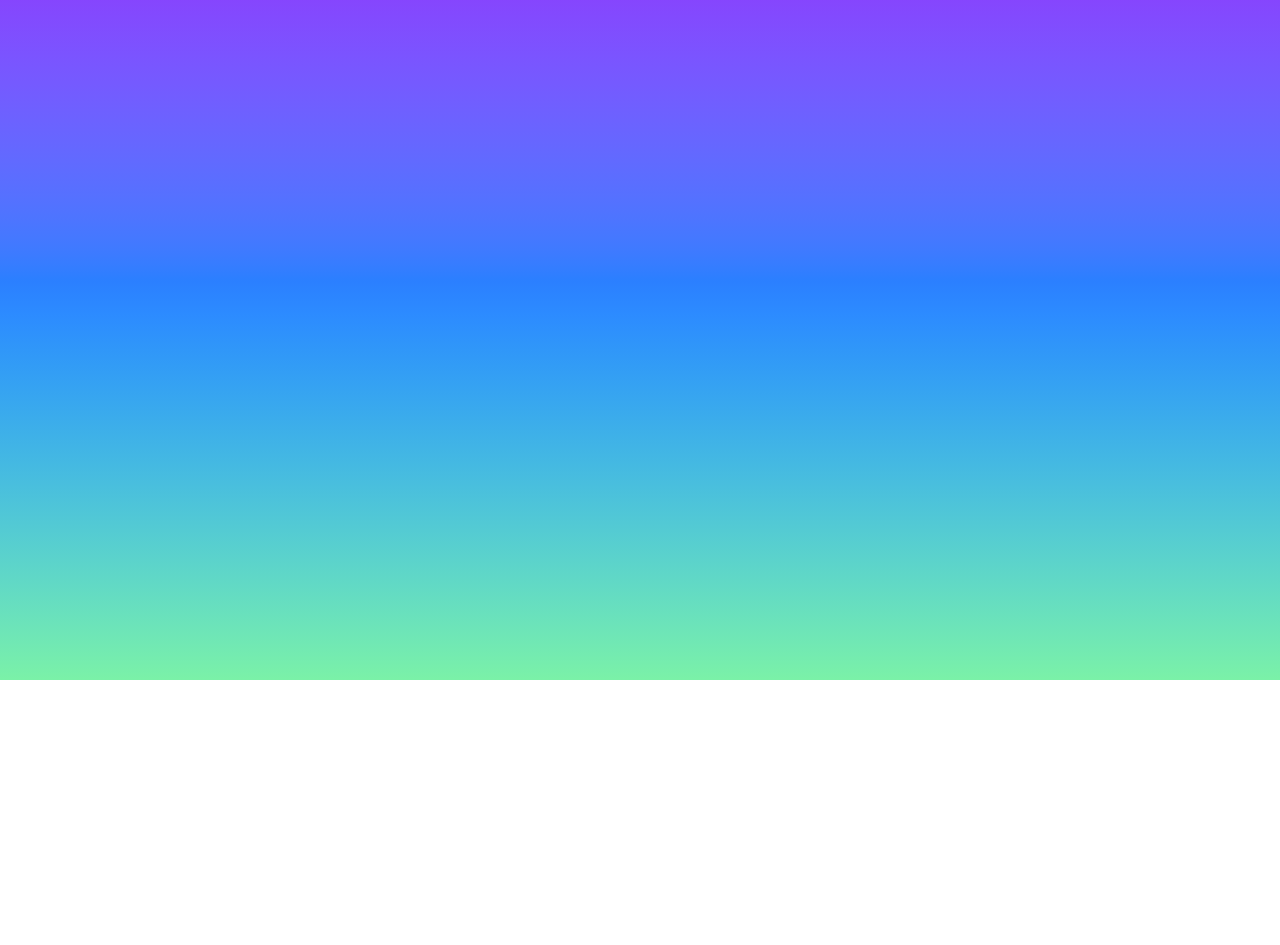
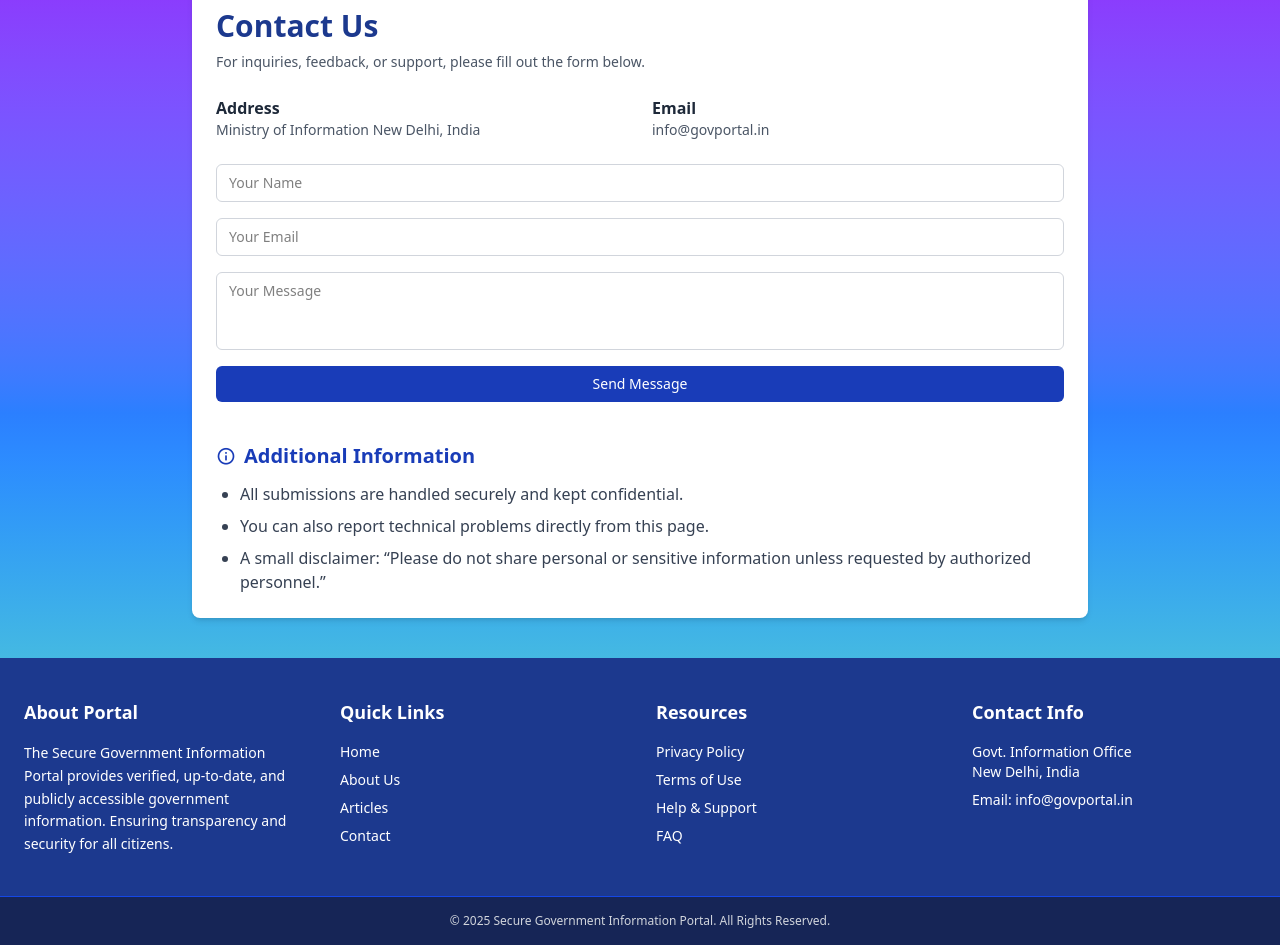
Before and after one commit to 01Ranjan/SGPI, a React (Vite) app in the folder client/: page /contact in a window 1280 px wide. Shown: the part 120-1065 px from the top of the page. Before the commit the page ends 800 px from the top, so only its background shows below. Built offline with nearby package versions, Linux system fonts and the light colour scheme.

Commit message:
home page  , contact page and footer section done

```diff
--- a/client/src/App.jsx
+++ b/client/src/App.jsx
@@ -13,6 +13,8 @@ import Articledetails from "./components/Users/Articledetails"
 
 
 import Sidebar from "./components/Admin/sidebar";
+import Contact from "./pages/contact";
+import Footer from "./components/footer";
 
 function App() {
   const [count, setCount] = useState(0);
@@ -23,15 +25,15 @@ function App() {
         <Toaster />
         <Navbar />
         <Routes>
-          <Route path="/login" element={<Login/>} />
           <Route path="/" element={<Home/>} />
           <Route path="/about" element={<About/>} />
           <Route path="/article" element={<Article/>} />
+          <Route path="/login" element={<Login/>} />
           <Route path="/admin/dashboard" element={<Sidebar/>} />
           <Route path="/readmore" element={<Articledetails/>} />
-
-
+          <Route path="/contact" element={<Contact/>} />
         </Routes>
+        <Footer/>
       </BrowserRouter>
     </>
   );
--- /dev/null
+++ b/client/src/components/Footer.jsx
@@ -0,0 +1,79 @@
+import React from "react";
+import { FaFacebookF, FaTwitter, FaLinkedinIn, FaYoutube } from "react-icons/fa";
+
+export default function Footer() {
+  return (
+    <footer className="bg-blue-900 text-white">
+      {/* Top Section */}
+      <div className="max-w-7xl mx-auto px-6 py-10 grid grid-cols-1 md:grid-cols-4 gap-8 border-b border-blue-700">
+
+        {/* About */}
+        <div>
+          <h2 className="text-lg font-semibold mb-4">About Portal</h2>
+          <p className="text-sm leading-relaxed">
+            The Secure Government Information Portal provides verified,
+            up-to-date, and publicly accessible government information.
+            Ensuring transparency and security for all citizens.
+          </p>
+        </div>
+
+        {/* Quick Links */}
+        <div>
+          <h2 className="text-lg font-semibold mb-4">Quick Links</h2>
+          <ul className="space-y-2 text-sm">
+            <li><a href="/" className="hover:underline">Home</a></li>
+            <li><a href="/about" className="hover:underline">About Us</a></li>
+            <li><a href="/article" className="hover:underline">Articles</a></li>
+            <li><a href="/contact" className="hover:underline">Contact</a></li>
+          </ul>
+        </div>
+
+        {/* Important Resources */}
+        <div>
+          <h2 className="text-lg font-semibold mb-4">Resources</h2>
+          <ul className="space-y-2 text-sm">
+            <li><a href="/privacy" className="hover:underline">Privacy Policy</a></li>
+            <li><a href="/terms" className="hover:underline">Terms of Use</a></li>
+            <li><a href="/help" className="hover:underline">Help & Support</a></li>
+            <li><a href="/faq" className="hover:underline">FAQ</a></li>
+          </ul>
+        </div>
+
+        {/* Contact */}
+        <div>
+          <h2 className="text-lg font-semibold mb-4">Contact Info</h2>
+          <p className="text-sm">Govt. Information Office</p>
+          <p className="text-sm">New Delhi, India</p>
+          <p className="text-sm mt-2">Email: info@govportal.in</p>
+        </div>
+      </div>
+
+      {/* Bottom Section */}
+      <div className="bg-blue-950 py-4">
+        <p className="text-center text-xs text-gray-300">
+          © {new Date().getFullYear()} Secure Government Information Portal. All Rights Reserved.
+        </p>
+      </div>
+    </footer>
+  );
+}
+
+function Layout() {
+  const location = useLocation();
+  const hideFooterRoutes = ["/login"]; // List of routes where footer should be hidden
+
+  return (
+    <div className="flex flex-col min-h-screen">
+      {/* Main content */}
+      <div className="flex-grow">
+        <Routes>
+          <Route path="/" element={<HomePage />} />
+          <Route path="/login" element={<LoginPage />} />
+        </Routes>
+      </div>
+
+      {/* Footer conditionally rendered */}
+      {!hideFooterRoutes.includes(location.pathname) && <Footer />}
+    </div>
+  );
+}
--- /dev/null
+++ b/client/src/pages/Contact.jsx
@@ -0,0 +1,66 @@
+import React from "react";
+
+export default function Contact() {
+  return (
+    <section className=" py-10 px-4">
+      <div className="max-w-4xl mx-auto bg-white shadow-md rounded-lg p-6">
+        {/* Heading */}
+        <h2 className="text-3xl font-bold text-blue-900 mb-2">Contact Us</h2>
+        <p className="text-gray-600 mb-6 text-sm">
+          For inquiries, feedback, or support, please fill out the form below.
+        </p>
+
+        {/* Contact Info */}
+        <div className="grid grid-cols-1 md:grid-cols-2 gap-6 mb-6">
+          <div>
+            <h4 className="font-semibold text-gray-800">Address</h4>
+            <p className="text-sm text-gray-600">
+              Ministry of Information
+              New Delhi, India
+            </p>
+          </div>
+          <div>
+            <h4 className="font-semibold text-gray-800">Email</h4>
+            <p className="text-sm text-gray-600">info@govportal.in</p>
+          </div>
+        </div>
+
+        {/* Contact Form */}
+        <form className="grid grid-cols-1 gap-4">
+          <input
+            type="text"
+            placeholder="Your Name"
+            className="border border-gray-300 rounded-md px-3 py-2 text-sm focus:outline-none focus:ring-2 focus:ring-blue-500"
+          />
+          <input
+            type="email"
+            placeholder="Your Email"
+            className="border border-gray-300 rounded-md px-3 py-2 text-sm focus:outline-none focus:ring-2 focus:ring-blue-500"
+          />
+          <textarea
+            rows="3"
+            placeholder="Your Message"
+            className="border border-gray-300 rounded-md px-3 py-2 text-sm focus:outline-none focus:ring-2 focus:ring-blue-500 resize-none"
+          ></textarea>
+          <button
+            type="submit"
+            className="bg-blue-800 text-white px-4 py-2 rounded-md text-sm font-medium hover:bg-blue-900 active:scale-95 transition"
+          >
+            Send Message
+          </button>
+
+        </form>
+         <div className="mt-10">
+          <h2 className="text-xl font-bold text-blue-800 mb-3 flex items-center gap-2">
+            <i className="bx bx-info-circle"></i> Additional Information
+          </h2>
+          <ul className="list-disc pl-6 text-gray-700 space-y-2">
+            <li>All submissions are handled securely and kept confidential.</li>
+            <li>You can also report technical problems directly from this page.</li>
+            <li>A small disclaimer: “Please do not share personal or sensitive information unless requested by authorized personnel.”</li>
+          </ul>
+        </div>
+      </div>
+    </section>
+  );
+}
--- a/client/src/pages/Home.jsx
+++ b/client/src/pages/Home.jsx
@@ -1,10 +1,59 @@
 import react from "react"
+import Article from "./Article"
+import About from "./About"
 
 const Home=()=>{
     return <>
-    <div>
-        homepage
-    </div>
+    <section class="relative bg-gradient-to-r from-green-900 via-blue-800 to-blue-900 text-white py-16">
+        <div class="container mx-auto px-6 text-center">
+
+            {/* <!-- Heading --> */}
+            <h2 class="text-3xl md:text-4xl font-bold mb-2">Government Information Portal</h2>
+            <p class="text-lg text-gray-200 mb-8">
+            Access official government articles, news, and documents
+            </p>
+
+            {/* <!-- Search Bar --> */}
+            <div class="max-w-3xl mx-auto">
+            <div class="flex items-center bg-white rounded-full shadow-lg overflow-hidden">
+                <input
+                type="text"
+                placeholder="Search articles, news and documents..."
+                class="flex-1 px-6 py-3 text-gray-700 focus:outline-none"
+                />
+                <button class="px-6 py-3 bg-yellow-400 text-black font-semibold hover:bg-yellow-500 transition">
+                <i class='bx bx-search text-xl'></i>
+                </button>
+            </div>
+            </div>
+
+            {/* <!-- Filter Row --> */}
+            <div class="max-w-3xl sm-hidden mx-auto mt-6  p-4 rounded-lg shadow flex flex-wrap gap-4 justify-center items-center">
+            <h2 className="text-2xl font-bold">Filter by:-</h2>
+            <select class="px-4 py-2 border rounded-md  focus:outline-none focus:ring-2 focus:ring-yellow-400">
+                <option value="">Category</option>
+                <option>News</option>
+                <option>Documents</option>
+                <option>Articles</option>
+            </select>
+            <select class="px-4 py-2 border rounded-md focus:outline-none focus:ring-2 focus:ring-yellow-400">
+                <option value="">Date Range</option>
+                <option>Last 7 Days</option>
+                <option>Last 30 Days</option>
+                <option>This Year</option>
+            </select>
+            <select class="px-4 py-2 border rounded-md focus:outline-none focus:ring-2 focus:ring-yellow-400">
+                <option value="">Region</option>
+                <option>National</option>
+                <option>State</option>
+                <option>District</option>
+            </select>
+            </div>
+
+        </div>
+    </section>
+    <Article/>
+    <About/>
     </>
 }
 
```
